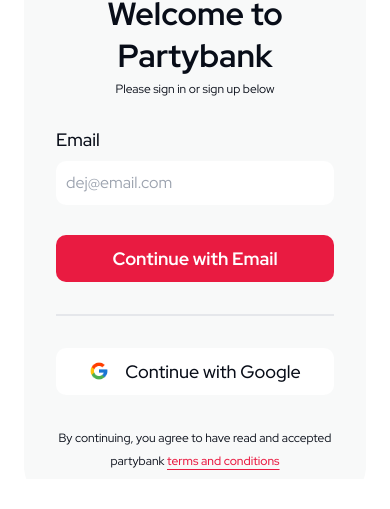
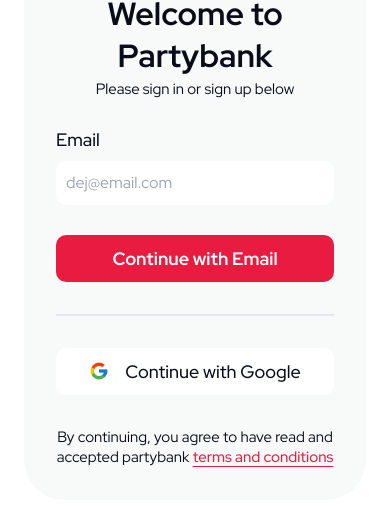
Before and after one commit to dejmartins/partybank-organizer, a Next.js app: page /auth/signin in a window 390 px wide. Shown: the part 341-850 px from the top of the page. Built offline with nearby package versions, Linux system fonts and the light colour scheme.

Commit message:
made page scrollable on mobile view

```diff
--- a/app/auth/layout.tsx
+++ b/app/auth/layout.tsx
@@ -2,9 +2,9 @@ import TopNav from "../ui/auth/topnav";
 
 export default function Layout({ children }: { children: React.ReactNode }) {
     return (
-        <div className="flex flex-col min-h-[100vh] max-h-[100vh] bg-[var(--pb-c-soft-grey)] overflow-hidden">
+        <div className="flex flex-col min-h-[100vh] bg-[var(--pb-c-soft-grey)] overflow-x-hidden">
             <TopNav />
-            <div className="flex flex-col lg:flex-row flex-grow p-6 lg:p-8 bg-[var(--pb-c-white)] mt-10 overflow-hidden">
+            <div className="flex flex-col lg:flex-row flex-grow p-6 lg:p-8 bg-[var(--pb-c-white)] mt-10">
                 <div
                     className="flex-shrink-0 mb-6 md:mb-10 lg:mb-0 lg:mr-6 rounded-[40px] overflow-hidden w-full h-[150px] md:h-[300px] lg:h-auto lg:w-[60%] bg-cover bg-center"
                     style={{
@@ -12,7 +12,7 @@ export default function Layout({ children }: { children: React.ReactNode }) {
                     }}
                 ></div>
 
-                <div className="flex-grow overflow-y-auto w-full">
+                <div className="flex-grow w-full">
                     {children}
                 </div>
             </div>
--- a/app/auth/signin/page.tsx
+++ b/app/auth/signin/page.tsx
@@ -5,12 +5,12 @@ export default function Page() {
       <div className="flex flex-col items-center justify-between text-center bg-[var(--pb-c-soft-grey)] h-full rounded-[40px] p-8 md:p-12 text-[#080D18]">
         <div>
           <h3 className='text-[32px] font-[700] leading-[42.34px]'>Welcome to Partybank</h3>
-          <p className='text-[12px] md:text-[18px] font-[400] leading-[23.81px] mb-6'>Please sign in or sign up below</p>
+          <p className='text-[15px] leading-[20.81px] md:text-[18px] font-[400] leading-[23.81px] mb-6'>Please sign in or sign up below</p>
         </div>
 
         <SigninForm />
 
-        <p className='text-[12px] md:text-[18px] font-[400] leading-[23.81px] mt-8'>By continuing, you agree to have read and accepted partybank <span className='text-[var(--pb-c-red)] font-[500] underline underline-offset-4 cursor-pointer'>terms and conditions</span></p>
+        <p className='text-[15px] leading-[20.81px] md:text-[18px] font-[400] md:leading-[23.81px] mt-8'>By continuing, you agree to have read and accepted partybank <span className='text-[var(--pb-c-red)] font-[500] underline underline-offset-4 cursor-pointer'>terms and conditions</span></p>
       </div>
     );
   }
--- a/app/auth/verify/page.tsx
+++ b/app/auth/verify/page.tsx
@@ -12,7 +12,7 @@ export default function Page() {
 
             <div className="w-full">
                 <div className="my-10">
-                    <p className="text-[18px] font-[600]">dej@gmail.com</p>
+                    <p className="text-[15px] leading-[20.81px] md:text-[18px] font-[600]">dej@gmail.com</p>
                     <span className="underline underline-offset-4 text-[var(--pb-c-red)] cursor-pointer">
                         Change Email
                     </span>
@@ -22,7 +22,7 @@ export default function Page() {
 
             </div>
 
-            <p className="text-[18px] font-[400] leading-[23.81px] mt-6">
+            <p className="text-[15px] leading-[20.81px] md:text-[18px] font-[400] md:leading-[23.81px] mt-6">
                 Didn’t get code?{" "}
                 <span className="text-[var(--pb-c-red)] font-[500] underline underline-offset-4 cursor-pointer">
                     Resend Code
```
